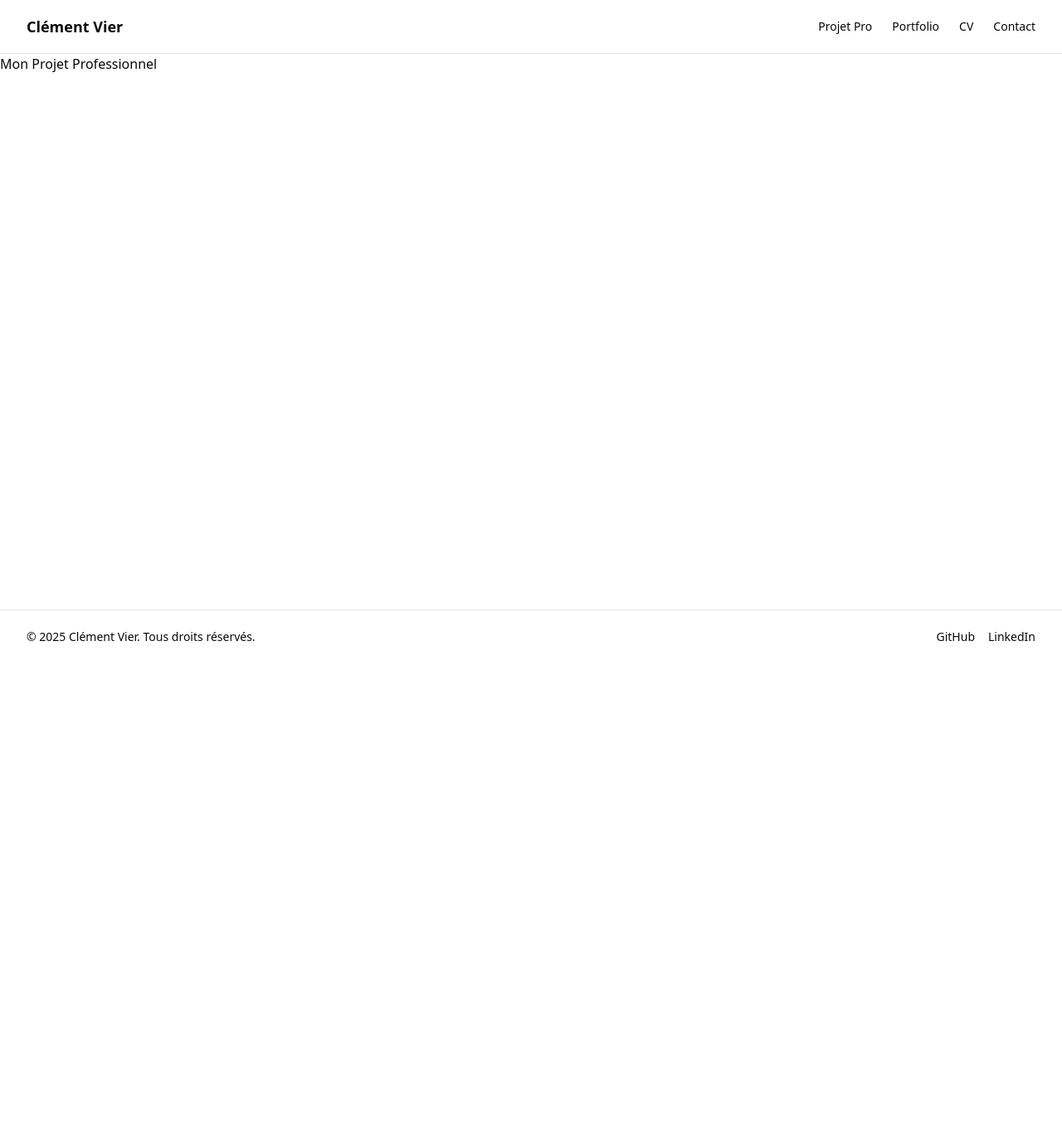
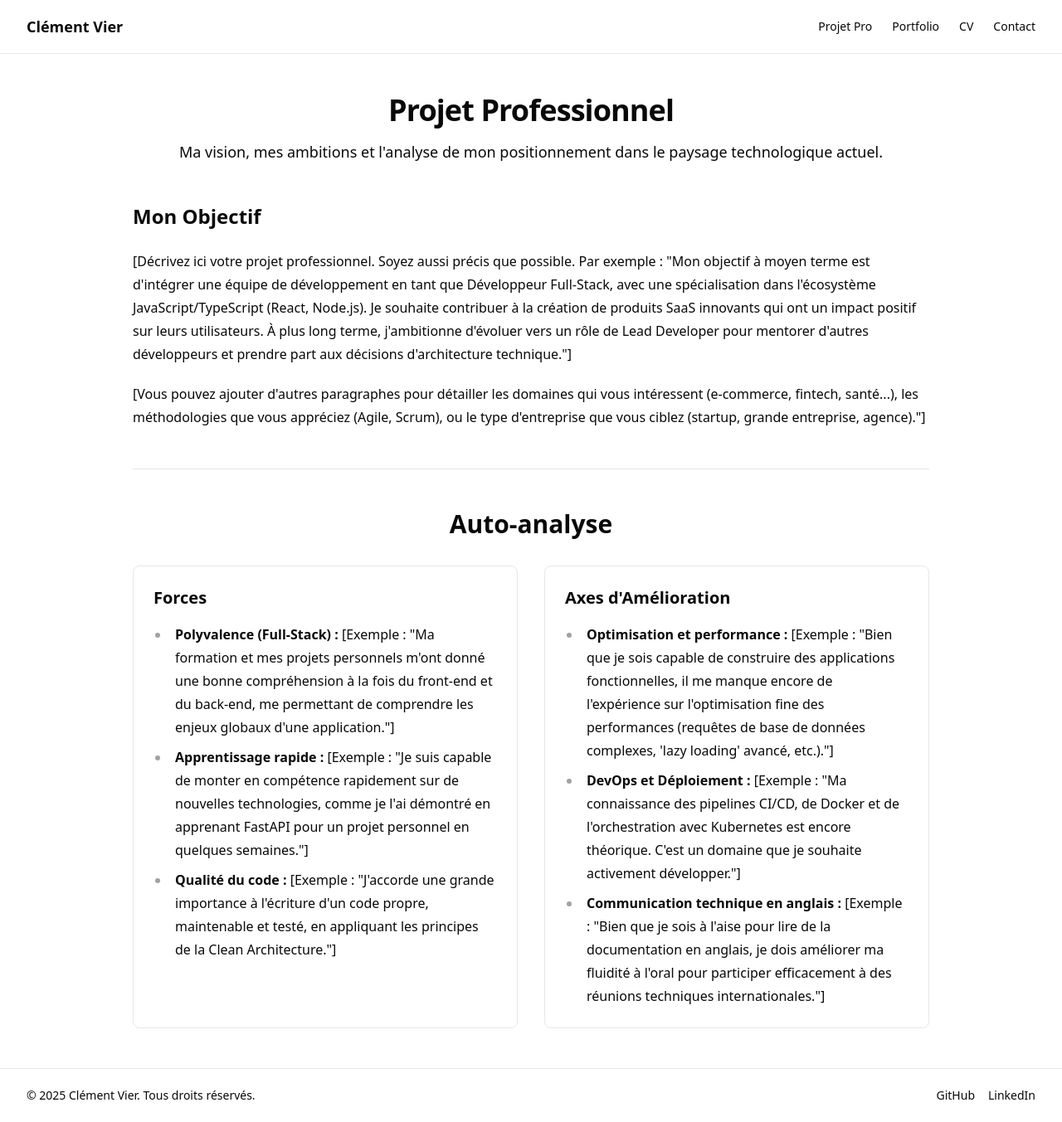
Before and after one commit to clemoudo/portfolio, a Next.js app in the folder web-app/: page /projet-pro in a window 1280 px wide. Shown: the whole page at 83% size. Before the commit the page ends 800 px from the top, so only its background shows below. Built offline with nearby package versions, Linux system fonts and the light colour scheme.

Commit message:
ajout de la page projet-pro

```diff
--- a/web-app/app/(pages)/projet-pro/page.tsx
+++ b/web-app/app/(pages)/projet-pro/page.tsx
@@ -1,3 +1,101 @@
 export default function ProjetProPage() {
-  return <h1>Mon Projet Professionnel</h1>;
+  return (
+    <div className="container mx-auto max-w-screen-lg px-4 py-12 sm:px-6 lg:px-8">
+      <div className="text-center">
+        <h1 className="text-3xl font-bold tracking-tight sm:text-4xl">
+          Projet Professionnel
+        </h1>
+        <p className="mt-4 text-lg text-foreground/80">
+          Ma vision, mes ambitions et l'analyse de mon positionnement
+          dans le paysage technologique actuel.
+        </p>
+      </div>
+
+      {/* Section 1: Description du projet */}
+      <div className="prose mt-12 max-w-none">
+        <h2>Mon Objectif</h2>
+        <p>
+          [Décrivez ici votre projet professionnel. Soyez aussi précis que
+          possible. Par exemple : "Mon objectif à moyen terme est d'intégrer une
+          équipe de développement en tant que Développeur Full-Stack, avec une
+          spécialisation dans l'écosystème JavaScript/TypeScript (React,
+          Node.js). Je souhaite contribuer à la création de produits SaaS
+          innovants qui ont un impact positif sur leurs utilisateurs. À plus
+          long terme, j'ambitionne d'évoluer vers un rôle de Lead Developer pour
+          mentorer d'autres développeurs et prendre part aux décisions
+          d'architecture technique."]
+        </p>
+        <p>
+          [Vous pouvez ajouter d'autres paragraphes pour détailler les
+          domaines qui vous intéressent (e-commerce, fintech, santé...), les
+          méthodologies que vous appréciez (Agile, Scrum), ou le type
+          d'entreprise que vous ciblez (startup, grande entreprise, agence)."]
+        </p>
+      </div>
+
+      <hr className="my-12 border-border/40" />
+
+      {/* Section 2: Auto-analyse */}
+      <div className="mt-12">
+        <h2 className="text-center text-2xl font-bold sm:text-3xl">
+          Auto-analyse
+        </h2>
+        <div className="mt-8 grid grid-cols-1 gap-8 lg:grid-cols-2">
+
+          {/* Colonne des Forces */}
+          <div className="rounded-lg border border-border/40 bg-foreground/5 p-6">
+            <h3 className="text-xl font-semibold">Forces</h3>
+            <ul className="prose mt-4 max-w-none list-disc pl-5">
+              <li>
+                <strong>Polyvalence (Full-Stack) :</strong> [Exemple : "Ma
+                formation et mes projets personnels m'ont donné une bonne
+                compréhension à la fois du front-end et du back-end, me
+                permettant de comprendre les enjeux globaux d'une application."]
+              </li>
+              <li>
+                <strong>Apprentissage rapide :</strong> [Exemple : "Je suis
+                capable de monter en compétence rapidement sur de nouvelles
+                technologies, comme je l'ai démontré en apprenant FastAPI pour
+                un projet personnel en quelques semaines."]
+              </li>
+              <li>
+                <strong>Qualité du code :</strong> [Exemple : "J'accorde une
+                grande importance à l'écriture d'un code propre, maintenable et
+                testé, en appliquant les principes de la Clean Architecture."]
+              </li>
+              {/* Ajoutez d'autres points forts */}
+            </ul>
+          </div>
+
+          {/* Colonne des Faiblesses */}
+          <div className="rounded-lg border border-border/40 bg-foreground/5 p-6">
+            <h3 className="text-xl font-semibold">Axes d'Amélioration</h3>
+            <ul className="prose mt-4 max-w-none list-disc pl-5">
+              <li>
+                <strong>Optimisation et performance :</strong> [Exemple : "Bien
+                que je sois capable de construire des applications
+                fonctionnelles, il me manque encore de l'expérience sur
+                l'optimisation fine des performances (requêtes de base de
+                données complexes, 'lazy loading' avancé, etc.)."]
+              </li>
+              <li>
+                <strong>DevOps et Déploiement :</strong> [Exemple : "Ma
+                connaissance des pipelines CI/CD, de Docker et de
+                l'orchestration avec Kubernetes est encore théorique. C'est un
+                domaine que je souhaite activement développer."]
+              </li>
+              <li>
+                <strong>Communication technique en anglais :</strong> [Exemple :
+                "Bien que je sois à l'aise pour lire de la documentation en
+                anglais, je dois améliorer ma fluidité à l'oral pour participer
+                efficacement à des réunions techniques internationales."]
+              </li>
+              {/* Ajoutez d'autres points à améliorer */}
+            </ul>
+          </div>
+
+        </div>
+      </div>
+    </div>
+  );
 }
```
